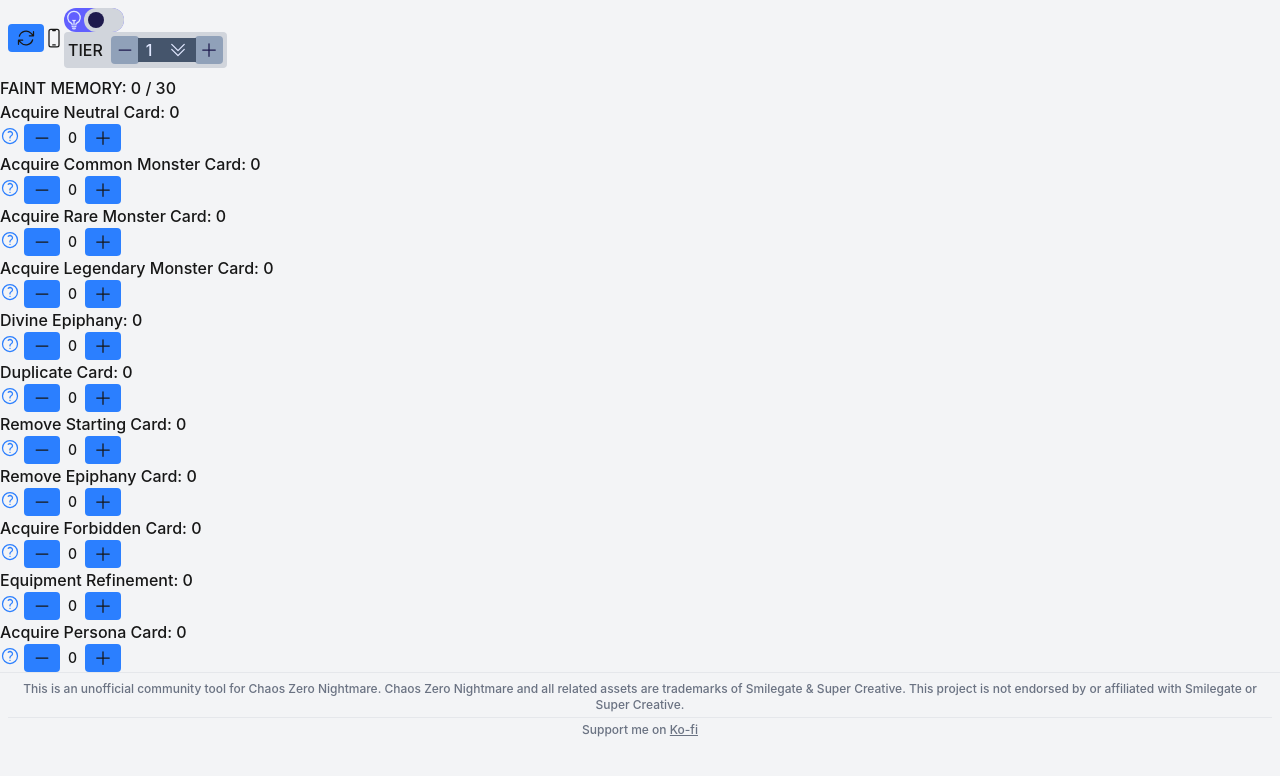
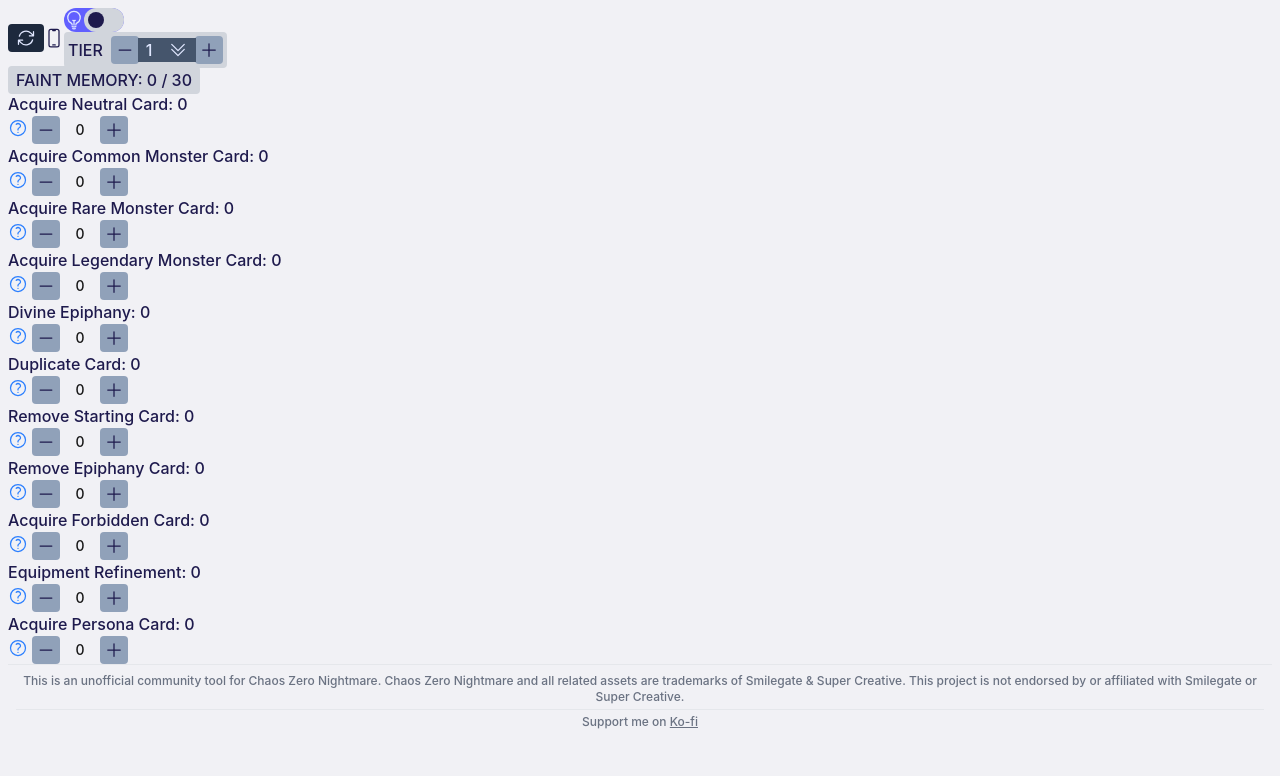
Before and after one commit to jbchhproj/czn-save-data-calculator, a Next.js app: page / in a window 1280 px wide. Shown: the top 776 px of the page. Built offline with nearby package versions, Linux system fonts and the light colour scheme.

Commit message:
prettier

```diff
--- a/src/app/globals.css
+++ b/src/app/globals.css
@@ -1,7 +1,7 @@
 @import "tailwindcss";
 
 :root {
-  --background: #f3f4f6;
+  --background: #f1f1f5;
   --foreground: #171717;
   --font-sans: var(--font-geist-sans), system-ui, -apple-system, sans-serif;
 }
--- a/src/components/AppContainer.tsx
+++ b/src/components/AppContainer.tsx
@@ -67,7 +67,7 @@ export default function AppContainer({
   };
 
   return (
-    <div className="min-h-screen flex flex-col">
+    <div className="min-h-screen flex flex-col p-2">
       <Header
         isDeepTraumaActive={isDeepTraumaActive}
         setIsDeepTraumaActive={setIsDeepTraumaActive}
--- a/src/components/Header.tsx
+++ b/src/components/Header.tsx
@@ -18,9 +18,11 @@ export default function Header({
   onReset,
 }: TierSelectorProps) {
   return (
-    <header className="flex items-center py-2 px-2">
+    <header className="flex items-center">
       <ResetButton onReset={onReset} />
-      <PhoneIcon />
+      <span className="text-indigo-950">
+        <PhoneIcon />
+      </span>
       <TierSelector
         tier={tier}
         setTier={setTier}
--- a/src/components/ResetButton.tsx
+++ b/src/components/ResetButton.tsx
@@ -7,11 +7,13 @@ interface ResetButtonProps {
 export default function ResetButton({ onReset }: ResetButtonProps) {
   return (
     <button
-      className="bg-blue-500 hover:bg-blue-400 rounded py-1 px-2"
+      className="bg-slate-800 rounded py-1 px-2"
       onClick={() => onReset()}
       type="button"
     >
-      <RefreshIcon />
+      <span className="text-indigo-100">
+        <RefreshIcon />
+      </span>
     </button>
   );
 }
--- a/src/components/ResultsArea.tsx
+++ b/src/components/ResultsArea.tsx
@@ -10,8 +10,8 @@ export default function ResultsSection({
   let faintMemoryLimit = 20 + tier * 10;
 
   return (
-    <div>
+    <span className="text-indigo-950 bg-gray-300 rounded px-2 py-1">
       FAINT MEMORY: {totalFaintMemory} / {faintMemoryLimit}
-    </div>
+    </span>
   );
 }
--- a/src/components/SelectionBlock.tsx
+++ b/src/components/SelectionBlock.tsx
@@ -33,7 +33,7 @@ export default function SelectionBlock({
   return (
     <div>
       <div>
-        <span>
+        <span className="text-indigo-950">
           {config.label}: {config.faintMemoryContribution(stepperCount)}
         </span>
         <div className="flex">
--- a/src/components/SelectionBlockStepper.tsx
+++ b/src/components/SelectionBlockStepper.tsx
@@ -55,21 +55,29 @@ export default function SelectionBlockStepper({
       <button
         aria-label="Decrease card removals"
         type="button"
-        className="bg-blue-500 hover:bg-blue-400 rounded py-1 px-2"
+        className="bg-slate-400 rounded py-1 px-1"
         disabled={!canDecrement}
         onClick={handleDecrement}
       >
-        <MinusIcon />
+        <span className="text-indigo-950">
+          <MinusIcon />
+        </span>
       </button>
-      <span className="text-sm">{stepperCount}</span>
+
+      <span className="inline-flex w-6 justify-center text-sm">
+        {stepperCount}
+      </span>
+
       <button
         aria-label="Increase card removals"
         type="button"
-        className="bg-blue-500 hover:bg-blue-400 rounded py-1 px-2"
+        className="bg-slate-400 rounded py-1 px-1"
         disabled={!canIncrement}
         onClick={handleIncrement}
       >
-        <PlusIcon />
+        <span className="text-indigo-950">
+          <PlusIcon />
+        </span>
       </button>
     </div>
   );
--- a/src/components/TierStepper.tsx
+++ b/src/components/TierStepper.tsx
@@ -29,7 +29,7 @@ export default function TierStepper({
 
   return (
     <div className="flex items-center gap-2 max-w-full bg-gray-300 rounded-sm p-1">
-      <span>TIER</span>
+      <span className="text-indigo-950">TIER</span>
 
       <div className="flex items-center">
         <button
```
